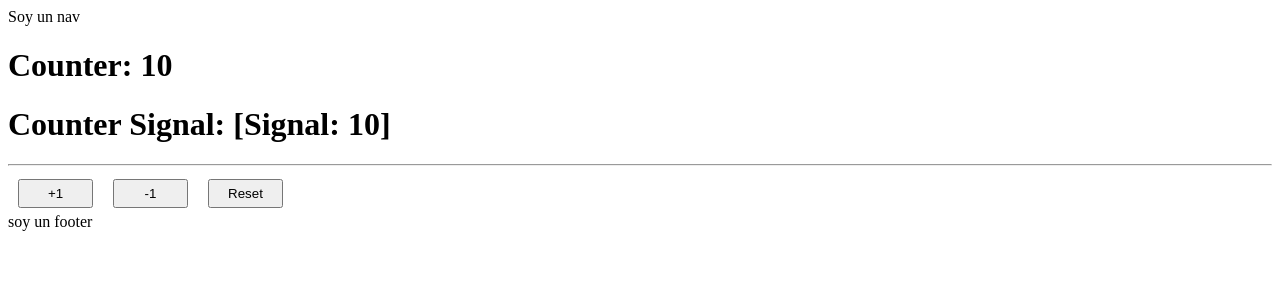
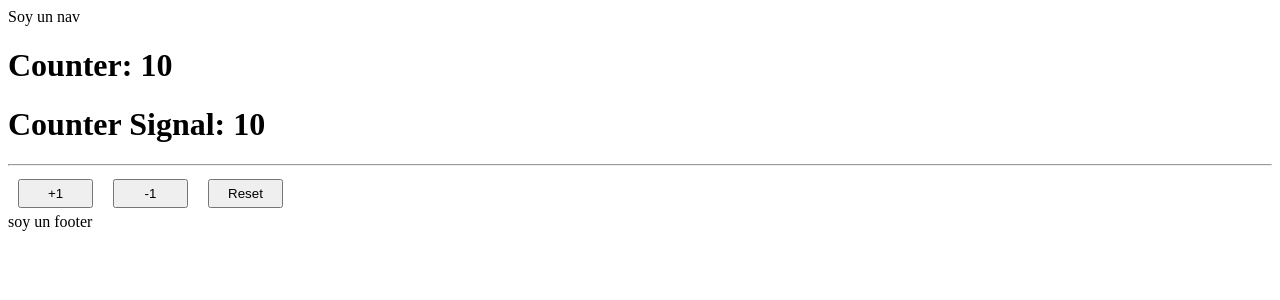
Before and after one commit to Leticia-Orive/Angular_2025, an Angular app in the folder 02-bases/: page / in a window 1280 px wide. Shown: the top 300 px of the page. Built offline with nearby package versions, Linux system fonts and the light colour scheme.

Commit message:
zoneless angular

```diff
--- a/02-bases/src/app/pages/counter/counter.component.html
+++ b/02-bases/src/app/pages/counter/counter.component.html
@@ -1,5 +1,5 @@
 <h1>Counter: {{counter}}</h1><!--Podemos poner cualquier expresion en blanco nos va a dar error-->
-<h1> Counter Signal: {{counterSignal}}</h1>
+<h1> Counter Signal: {{counter}}</h1>
 <hr />
   <button (click)="increaseBy(1)">+1</button>
   <button (click)="increaseBy(-1)">-1</button>
```
Also changed, not shown: 02-bases/src/app/pages/counter/counter.component.ts (+12 -2 lines).
